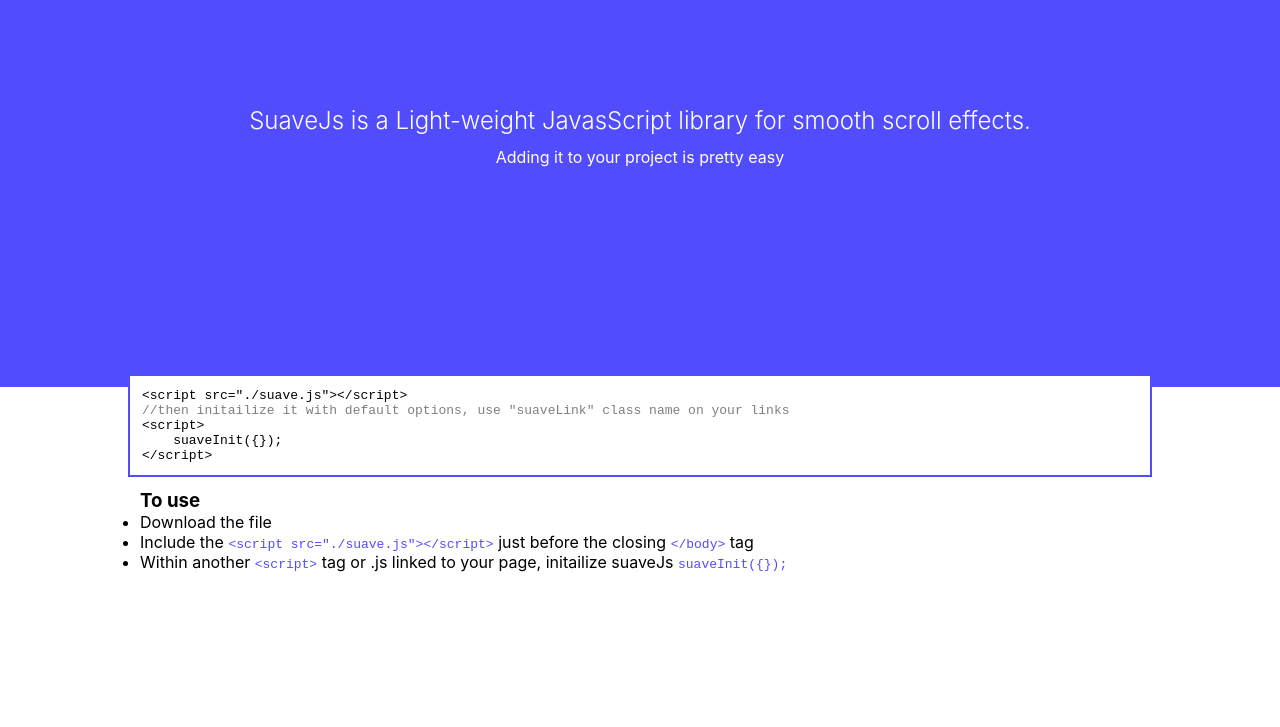
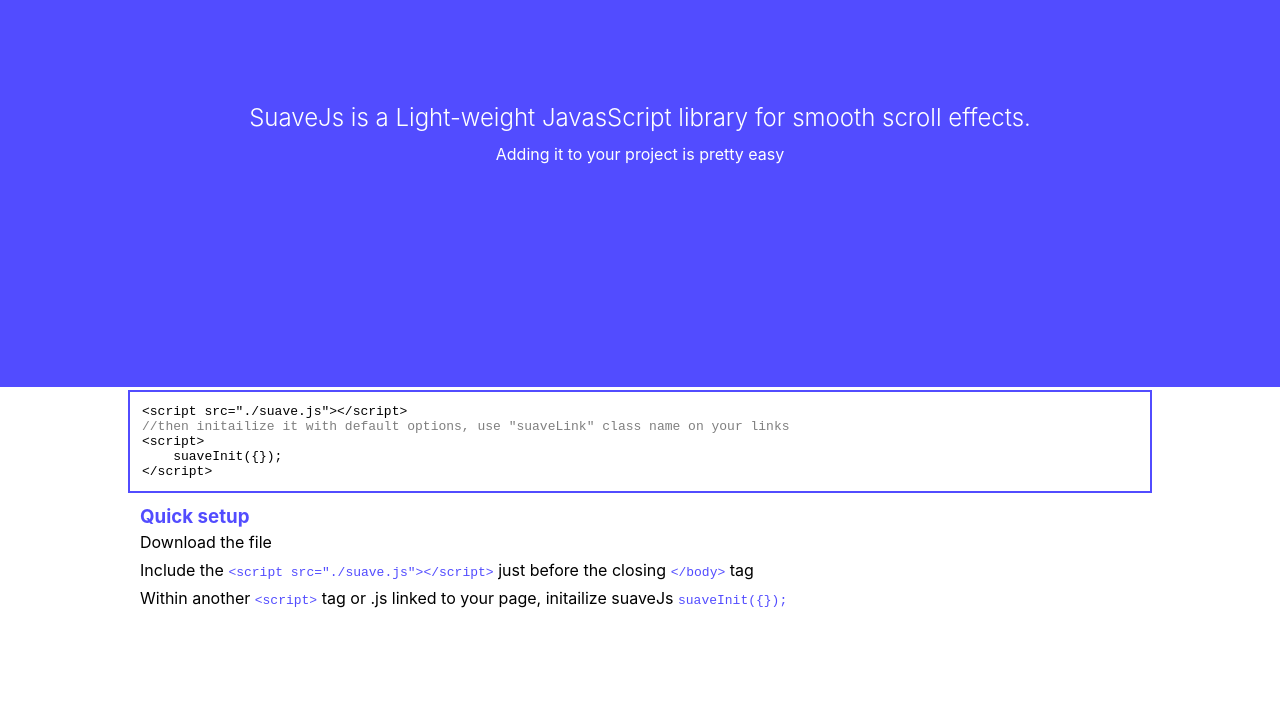
Before and after one commit to miracleonyenma/smuvvjs, a plain HTML site: page index.html in a window 1280 px wide. Shown: the part 73-800 px from the top of the page. Drawn offline with Linux system fonts and the light colour scheme.

Commit message:
chore: fix minor styling

```diff
--- a/index.html
+++ b/index.html
@@ -16,7 +16,7 @@
             <li><a class="suaveLink"  href="#intro">Quick Setup</a></li>
             <li><a class="suaveLink"  href="#demo">See it in action</a></li>
         </ul>
-        <ul class="social" data-content="Say hello! Talk to me! 😁">
+        <ul class="social" data-content="Say hello! Let's talk 😁">
             <li><a href="https://twitter.com/miracleio">Twitter</a></li>
             <li><a href="https://miracleonyenma.github.io">👤</a></li>
             <li><a href="https://wa.me/1348125155549?text=Hello!%20%F0%9F%91%8b%f0%9f%8f%be">WhatsApp</a></li>
@@ -39,7 +39,7 @@
 &lt;/script&gt;</pre>
 
 
-            <h1>To use</h1>
+            <h1>Quick setup</h1>
             <ul>
                 <li>Download the file</li>
                 <li>Include the <span class="code-inline">&lt;script src="./suave.js"&gt;&lt;/script&gt;</span> just before the closing <span class="code-inline">&lt;/body&gt;</span> tag</li>
--- a/src/scss/style.scss
+++ b/src/scss/style.scss
@@ -153,10 +153,11 @@ nav{
 
 
 section#intro{
-    height: 100vh;
+    min-height: 100vh;
     width: 100%;
     position: relative;
     display: grid;
+    grid-template-rows: 1fr 1fr;
     align-items: center;
 
 
@@ -174,10 +175,20 @@ section#intro{
     article{
         width: 100%;
         position: relative;
+        width: 80%;
+        margin: 74px auto 12px auto ;
+        padding: 12px;
 
-        width: 80%;
-        margin: auto;
-        padding: 12px ;
+        h1{
+            color: var(--main);
+        }
+
+        ul{
+            list-style-type: none;
+            li{
+                padding: 4px 0;
+            }
+        }
     }
 
     .code{
```
Also changed, not shown: assets/css/style.css, 1 other file.
